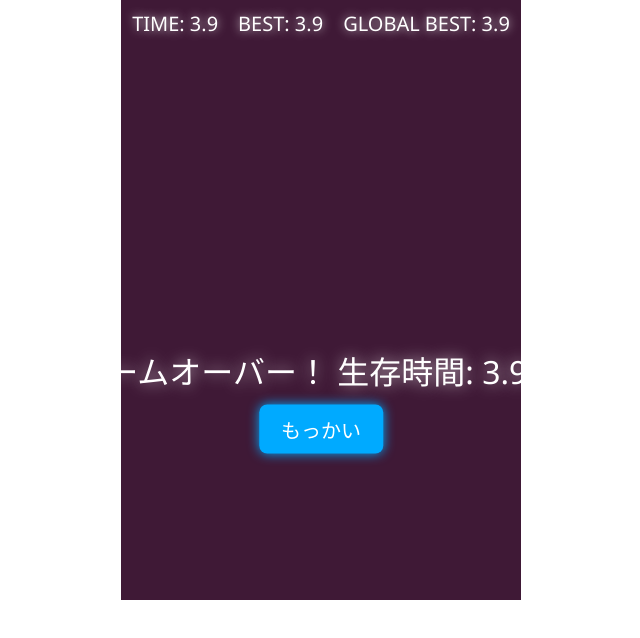
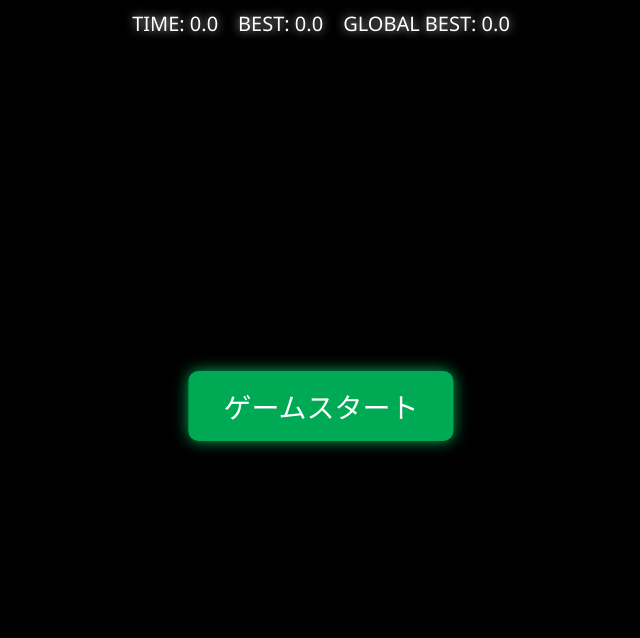
Before and after one commit to nnatoo8/yoke, a plain HTML site: page index.html in a window 1280 px wide. Shown: the whole page, without its empty margins (319-959 px from the left). Drawn offline with Linux system fonts and the light colour scheme.

Commit message:
Update index.html

```diff
--- a/index.html
+++ b/index.html
@@ -3,31 +3,57 @@
 <head>
 <meta charset="UTF-8">
 <title>よけ</title>
+
 <style>
-  body { margin:0; overflow:hidden; font-family:'Segoe UI', sans-serif; }
+  body { margin:0; overflow:hidden; font-family:'Segoe UI', sans-serif; background:#000; }
   canvas { display:block; margin:0 auto; background:#0000; }
+
+  /* UI（TIME / BEST / GLOBAL BEST） */
   #ui {
     position: absolute;
     top: 10px;
     left: 50%;
     transform: translateX(-50%);
     display: flex;
-  flex-wrap: wrap;   /* ← NEW */
+    flex-wrap: wrap;
     gap: 20px;
     font-size: 20px;
     text-shadow: 0 0 10px rgba(255,255,255,0.8);
     color: #ffffff;
     pointer-events:none;
-  width: 90%;       /* ← スマホ対応 */
-  justify-content: center; /* ← 中央揃え */
+    width: 90%;
+    justify-content: center;
   }
 
+  /* ゲーム開始ボタン */
+  #startWrap {
+    position:absolute;
+    top:50%; left:50%;
+    transform:translate(-50%,-50%);
+    text-align:center;
+  }
+  #startBtn {
+    font-size:28px;
+    padding:15px 35px;
+    background:#00aa55;
+    color:white;
+    border:none;
+    border-radius:10px;
+    box-shadow:0 0 15px #00aa55;
+  }
+
+  /* ゲームオーバー画面 */
   #gameover {
-    position:absolute; top:50%; left:50%; transform:translate(-50%, -50%);
-    font-size:32px; display:none; text-align:center;
+    position:absolute;
+    top:50%; left:50%;
+    transform:translate(-50%, -50%);
+    font-size:32px;
+    display:none;
+    text-align:center;
     color:white;
     text-shadow:0 0 15px rgba(255,255,255,0.7);
   }
+
   button {
     margin-top:12px; padding:10px 22px; font-size:20px;
     cursor:pointer; border:none; border-radius:8px;
@@ -37,22 +63,46 @@
   button:hover { background:#33bbff; }
 </style>
 </head>
+
 <body>
 
+<!-- UI（TIME / BEST / GLOBAL） -->
 <div id="ui">
   <div id="score">TIME: 0.0</div>
   <div id="best">BEST: 0.0</div>
   <div id="global">GLOBAL BEST: 0.0</div>
 </div>
 
+<!-- ゲームスタート -->
+<div id="startWrap">
+  <button id="startBtn">ゲームスタート</button>
+</div>
+
+<!-- ゲームオーバーUI -->
 <div id="gameover">
   <div id="result"></div>
+
   <button id="retry">もっかい</button>
+
+  <!-- ★ ジャンプゲームへ ★ -->
+  <button id="jumpBtn" style="
+    margin-top:15px;
+    padding:10px 22px;
+    font-size:20px;
+    background:#ff8800;
+    border:none; color:white;
+    border-radius:8px;
+    box-shadow:0 0 12px #ff8800;
+  ">ジャンプゲームへ</button>
 </div>
 
 <canvas id="game" width="400" height="600"></canvas>
 
+
 <script>
+/* ===========================
+      変数・要素
+=========================== */
 const canvas = document.getElementById("game");
 const ctx = canvas.getContext("2d");
 
@@ -62,6 +112,8 @@ const globalText = document.getElementById("global");
 const gameOverUI = document.getElementById("gameover");
 const resultText = document.getElementById("result");
 const retryBtn = document.getElementById("retry");
+const startBtn = document.getElementById("startBtn");
+const startWrap = document.getElementById("startWrap");
 
 /* ローカル記録 */
 let bestScore = parseFloat(localStorage.getItem("bestScore")) || 0;
@@ -70,39 +122,48 @@ let globalBest = parseFloat(localStorage.getItem("globalBest")) || 0;
 bestText.textContent = "BEST: " + bestScore.toFixed(1);
 globalText.textContent = "GLOBAL BEST: " + globalBest.toFixed(1);
 
-/* ゲーム変数 */
+/* ゲーム用変数 */
 let player, enemies, startTime, gameOver;
 let enemyTimer = null;
 let enemyInterval = 700;
 let finalTime = 0;
-let barrierCount = 0; // ★所持バリア数
+let barrierCount = 0;
+let milestoneTexts = [];
+let lastMilestone = 0;
+let running = false;
 
-let milestoneTexts = []; // ★10秒経過表示
-let lastMilestone = 0;
+/* プレイヤー画像 */
+const playerImg = new Image();
+playerImg.src = "1000002537.png";
 
-/* 初期化 */
+/* ===========================
+      初期化
+=========================== */
 function init() {
+  enemies = [];
+  barrierCount = 0;
+  gameOver = false;
+  lastMilestone = 0;
+  milestoneTexts = [];
+
   player = { x: 200, y: 550, size: 20, speed: 5 };
-  enemies = [];
-  gameOver = false;
+
   startTime = Date.now();
   finalTime = 0;
-  barrierCount = 0;
-  lastMilestone = 0;
   enemyInterval = 700;
-  gameOverUI.style.display = "none";
-  milestoneTexts = [];
 
   if (enemyTimer) clearInterval(enemyTimer);
   enemyTimer = setInterval(spawnEnemy, enemyInterval);
 
-  // ★10〜15秒後にバリアを1回だけ落とす
-  setTimeout(() => {
+  /* バリアを10〜15秒間隔で無限生成 */
+  setInterval(() => {
     if (!gameOver) spawnBarrier();
   }, 10000 + Math.random() * 5000);
 }
 
-/* 背景色（HSV→RGB） */
+/* ===========================
+      HSV背景
+=========================== */
 function hsvToRgb(h, s, v){
   let f = (n) => {
     let k = (n + h/60) % 6;
@@ -111,12 +172,13 @@ function hsvToRgb(h, s, v){
   return `rgb(${f(5)*255|0}, ${f(3)*255|0}, ${f(1)*255|0})`;
 }
 
+/* 敵の色 */
 function chooseEnemyColor(hue){
   let enemyHue = (hue + 180 + (Math.random()*60 - 30)) % 360;
   return `hsl(${enemyHue}, 90%, 60%)`;
 }
 
-/* 敵の生成速度調整 */
+/* 敵速度変化 */
 function updateEnemySpawnRate() {
   let elapsed = (Date.now() - startTime) / 1000;
   let newInterval = Math.max(200, 700 - elapsed * 20);
@@ -130,6 +192,7 @@ function updateEnemySpawnRate() {
 /* 敵生成 */
 function spawnEnemy() {
   if (gameOver) return;
+
   let elapsed = (Date.now() - startTime) / 1000;
   let difficulty = 1 + elapsed * 0.05;
   let bgHue = ((Date.now() - startTime) / 40) % 360;
@@ -147,7 +210,7 @@ function spawnEnemy() {
   updateEnemySpawnRate();
 }
 
-/* ★バリア生成 */
+/* バリア生成 */
 function spawnBarrier() {
   enemies.push({
     x: Math.random() * 380,
@@ -158,22 +221,12 @@ function spawnBarrier() {
   });
 }
 
-/* キー操作 */
+/* 入力 */
 let keys = {};
 document.addEventListener("keydown", e => keys[e.key] = true);
 document.addEventListener("keyup", e => keys[e.key] = false);
 
-/* スマホ操作 */
-canvas.addEventListener("touchstart", e => {
-  e.preventDefault();
-  const x = e.touches[0].clientX - canvas.getBoundingClientRect().left;
-  if (x < canvas.width / 2) player.x -= player.speed;
-  else player.x += player.speed;
-
-  if (player.x < 20) player.x = 20;
-  if (player.x > 380) player.x = 380;
-});
-
+/* スマホ移動 */
 canvas.addEventListener("touchmove", e => {
   e.preventDefault();
   player.x = e.touches[0].clientX - canvas.getBoundingClientRect().left;
@@ -181,29 +234,22 @@ canvas.addEventListener("touchmove", e => {
   if (player.x > 380) player.x = 380;
 });
 
-const playerImg = new Image();
-playerImg.src = "1000002537.png";   // ← この画像のファイル名にする
+/* プレイヤー描画 */
+function drawPlayer() {
+  if (!playerImg.complete) return;
 
-/* プレイヤー */
-function drawPlayer() {
-  if (!playerImg.complete) return; // 画像読込前は描画しない
+  const w = 80;
+  const h = 80;
 
-  const w = 80;   // プレイヤーの幅
-  const h = 80;   // プレイヤーの高さ
+  ctx.drawImage(playerImg, player.x - w/2, player.y - h/2, w, h);
 
-  ctx.save();
-  ctx.drawImage(playerImg, player.x - w / 2, player.y - h / 2, w, h);
-  ctx.restore();
-
-  // ❤️ バリア数
+  /* バリア表示 */
   ctx.fillStyle = "pink";
   ctx.font = "22px sans-serif";
   ctx.fillText("❤️" + barrierCount, player.x + 35, player.y - 45);
 }
 
-
-
-/* 敵の下向き三角 */
+/* 敵描画 */
 function drawEnemy(e) {
   ctx.save();
   ctx.fillStyle = e.color;
@@ -218,7 +264,7 @@ function drawEnemy(e) {
   ctx.restore();
 }
 
-/* ★ハートバリア */
+/* バリア描画 */
 function drawBarrier(b) {
   ctx.save();
   ctx.fillStyle = "pink";
@@ -235,26 +281,32 @@ function drawBarrier(b) {
   ctx.restore();
 }
 
-/* 衝突判定（円） */
+/* 衝突判定 */
 function hit(a, b) {
   const dx = a.x - b.x;
   const dy = a.y - b.y;
   return Math.sqrt(dx*dx + dy*dy) < a.size + b.size;
 }
 
-/* メインループ */
+/* ===========================
+        メインループ
+=========================== */
 function loop() {
+  requestAnimationFrame(loop);
+
+  if (!running) return;
+
   let hue = (Date.now() / 40) % 360;
   let bg = hsvToRgb(hue, 0.6, 0.25);
   ctx.fillStyle = bg;
   ctx.fillRect(0, 0, canvas.width, canvas.height);
 
   let time = (Date.now() - startTime) / 1000;
+  if (!gameOver) finalTime = time;
 
-  if (!gameOver) finalTime = time;
   scoreText.textContent = "TIME: " + finalTime.toFixed(1);
 
-  // ★10秒経過メッセージ
+  /* 10秒ごとメッセージ */
   if (!gameOver && Math.floor(time / 10) > lastMilestone) {
     lastMilestone = Math.floor(time / 10);
     milestoneTexts.push({
@@ -264,9 +316,8 @@ function loop() {
     });
   }
 
-
   if (!gameOver) {
-    if (keys["ArrowLeft"] && player.x > 20) player.x -= player.speed;
+    if (keys["ArrowLeft"]  && player.x > 20) player.x -= player.speed;
     if (keys["ArrowRight"] && player.x < 380) player.x += player.speed;
 
     drawPlayer();
@@ -293,9 +344,8 @@ function loop() {
     });
   }
 
-  // ★10秒演出表示
-  if (!gameOver) {
-  milestoneTexts.forEach((m) => {
+  /* 10秒演出 */
+  milestoneTexts.forEach(m => {
     ctx.save();
     ctx.globalAlpha = m.alpha;
     ctx.fillStyle = "white";
@@ -303,6 +353,7 @@ function loop() {
     ctx.textAlign = "center";
     ctx.fillText(m.text, canvas.width / 2, m.y);
     ctx.restore();
+
     m.alpha -= 0.01;
     m.y -= 0.3;
   });
@@ -310,13 +361,11 @@ function loop() {
   milestoneTexts = milestoneTexts.filter(m => m.alpha > 0);
 }
 
-  requestAnimationFrame(loop);
-}
-
-/* ゲーム終了 */
+/* ===========================
+      ゲームオーバー
+=========================== */
 function endGame(time) {
   gameOver = true;
-  finalTime = time;
 
   if (time > bestScore) {
     bestScore = time;
@@ -324,7 +373,6 @@ function endGame(time) {
     bestText.textContent = "BEST: " + bestScore.toFixed(1);
   }
 
-  // ★グローバルベスト更新
   if (time > globalBest) {
     globalBest = time;
     localStorage.setItem("globalBest", globalBest);
@@ -335,10 +383,26 @@ function endGame(time) {
   gameOverUI.style.display = "block";
 }
 
-retryBtn.addEventListener("click", () => init());
+/* リトライ */
+retryBtn.addEventListener("click", () => {
+  gameOverUI.style.display = "none";
+  init();
+});
 
+/* ジャンプゲームへ */
+document.getElementById("jumpBtn").addEventListener("click", () => {
+  window.location.href = "jump.html";
+});
+
+/* ゲームスタート */
+startBtn.addEventListener("click", () => {
+  startWrap.style.display = "none";
+  running = true;
   init();
+});
+
 loop();
 </script>
+
 </body>
 </html>
```
Lines whose indentation alone changed are shown as unchanged.
